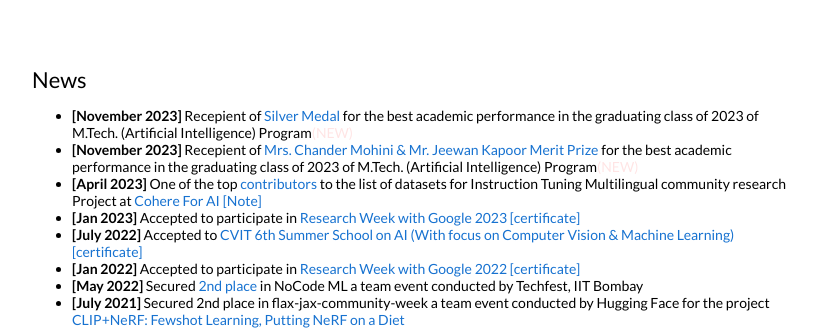
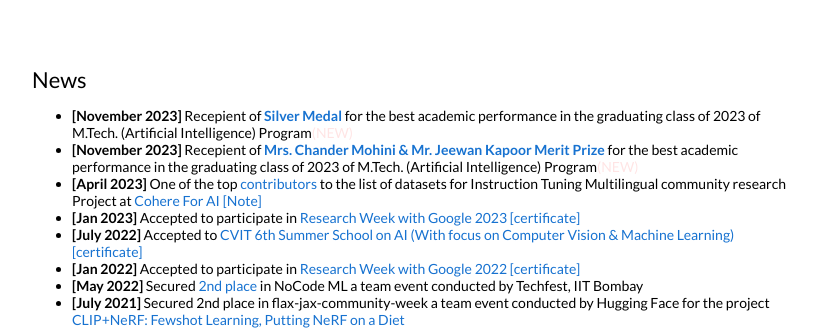
Before and after one commit to ksasi/ksasi.github.io, a Jekyll site: the page built from _posts/2023-01-07-Masters_Thesis.markdown, in a window 1280 px wide. Shown: the part 504-834 px from the top of the page, without its empty margins (228-1045 px from the left). Built offline with Jekyll 4.4.1, drawn with Linux system fonts in a browser that asks for light colours.

Commit message:
Minor updates

```diff
--- a/_layouts/default.html
+++ b/_layouts/default.html
@@ -136,11 +136,11 @@
                     <ul>
 
                       <li>
-        <b>[November 2023]</b>  Recepient of <a href="https://ksasi.github.io/images/MT19AIE308_Silver_Medal.jpg"> Silver Medal</a> for the best academic performance in the graduating class of 2023 of M.Tech. (Artificial Intelligence) Program<span class="blinking">(NEW)</span><br />
+        <b>[November 2023]</b>  Recepient of <a href="https://ksasi.github.io/images/MT19AIE308_Silver_Medal.jpg"> <b>Silver Medal</b></a> for the best academic performance in the graduating class of 2023 of M.Tech. (Artificial Intelligence) Program<span class="blinking">(NEW)</span><br />
                       </li>
 
                       <li>
-        <b>[November 2023]</b>  Recepient of <a href="https://ksasi.github.io/images/MT19AIE308_Mrs_Chander_Mohini_and_Mr._Jeewan_Kapoor_Merit_Prize.jpg"> Mrs. Chander Mohini & Mr. Jeewan Kapoor Merit Prize</a> for the best academic performance in the graduating class of 2023 of M.Tech. (Artificial Intelligence) Program</a><span class="blinking">(NEW)</span><br />
+        <b>[November 2023]</b>  Recepient of <a href="https://ksasi.github.io/images/MT19AIE308_Mrs_Chander_Mohini_and_Mr._Jeewan_Kapoor_Merit_Prize.jpg"> <b>Mrs. Chander Mohini & Mr. Jeewan Kapoor Merit Prize</b></a> for the best academic performance in the graduating class of 2023 of M.Tech. (Artificial Intelligence) Program</a><span class="blinking">(NEW)</span><br />
                       </li>
 
                     <li>
```
